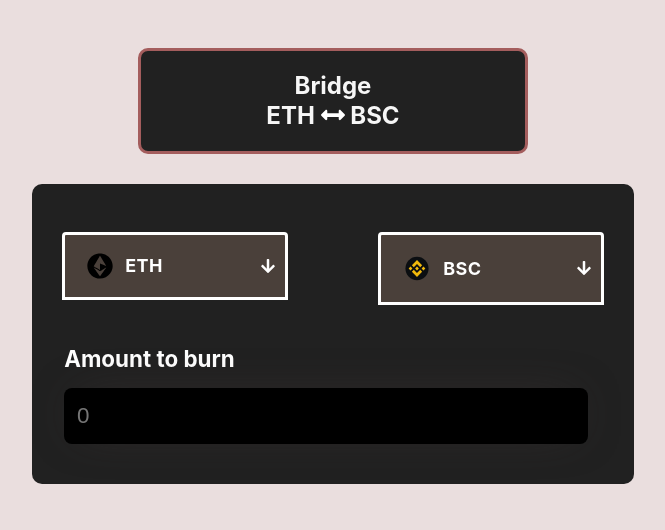
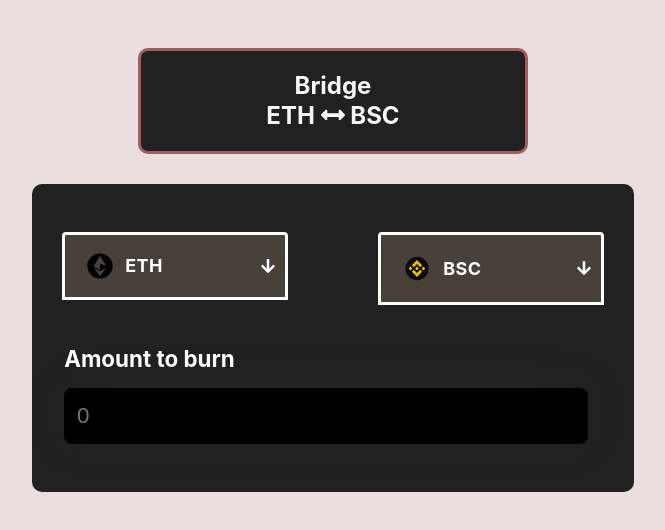
Before and after one commit to Sam44323/BSC-ETH-Bridge, a React (Create React App) app in the folder bridge-frontend/: page / in a window 1280 px wide. Shown: the top 530 px of the page, without its empty margins (307-972 px from the left). Built offline with nearby package versions, Linux system fonts and the light colour scheme.

Commit message:
update: updated the stylings for the container for bridge

```diff
--- a/bridge-frontend/src/styles/container/BridgeContainer.module.scss
+++ b/bridge-frontend/src/styles/container/BridgeContainer.module.scss
@@ -4,7 +4,7 @@
   margin: 0 auto;
   margin-top: 30px;
   border-radius: 10px;
-  min-height: 300px;
+  padding-bottom: 3rem;
   background-color: #fff;
   background-color: #212121;
   .SwapSection {
```
